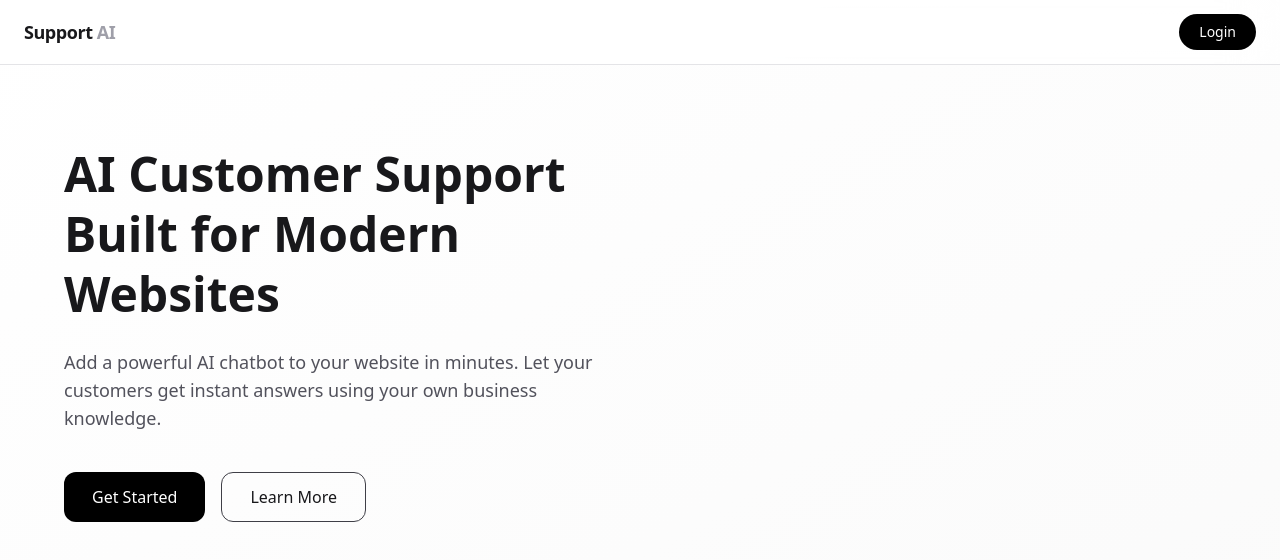
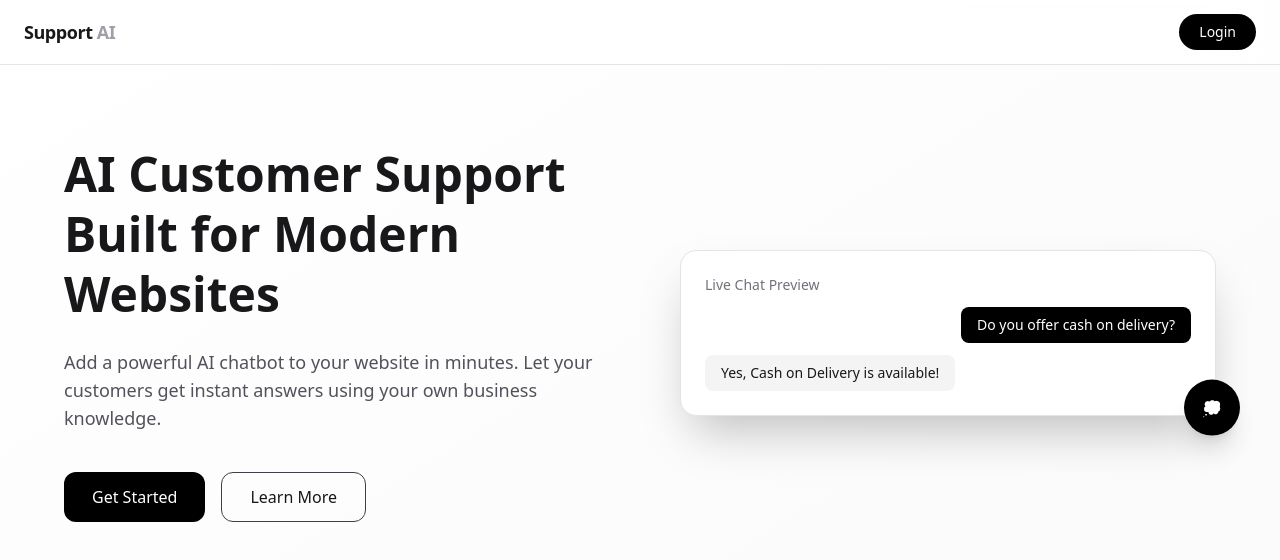
Before and after one commit to tejth/AI-Customer-Support, a Next.js app in the folder support-ai/: page / in a window 1280 px wide. Shown: the top 560 px of the page. Built offline with nearby package versions, Linux system fonts and the light colour scheme; no server answers; what @scalekit-sdk/node would draw is missing.

Commit message:
added livechat section

```diff
--- a/support-ai/src/components/HomeClient.tsx
+++ b/support-ai/src/components/HomeClient.tsx
@@ -83,7 +83,9 @@
       </motion.div>
 
       <section className="pt-36 pb-28 px-6">
+
         <div className="max-w-6xl mx-auto grid grid-cols-1 md:grid-cols-2 gap-20 items-center">
+
           <motion.div
             initial={{ opacity: 0, y: 40 }}
             animate={{ opacity: 1, y: 0 }}
@@ -123,8 +125,56 @@
               </button>
             </div>
           </motion.div>
-          <div></div>
+
+
+
+          <motion.div
+            initial={{opacity:0 , scale: 0.95}}
+            animate={{opacity:1 , scale:1}}
+            transition={{ duration:0.7 , delay:0.2}}
+            className="relative"
+          >
+
+            <div className="rounded-2xl bg-white shadow-2xl border border-zinc-200 p-6">
+                <div className="text-sm text-zinc-500 mb-3">
+                  Live Chat Preview
+                </div>
+                <div className="space-y-3">
+                  <div className="bg-black text-white rounded-lg px-4 py-2 text-sm ml-auto w-fit ">Do you offer cash on delivery?</div>
+                  <div className="bg-zinc-100 rounded-lg px-4 py-2 text-sm w-fit">Yes, Cash on Delivery is available!</div>
+
+                </div>
+                <motion.div
+                 animate={{y:[0,-12,0]}}
+                 transition={{repeat:Infinity , duration:3}}
+                 className="
+                 absolute -bottom-6 -right-6
+                 w-14 h-14 rounded-full
+                 bg-black text-white
+                 flex items-center justify-center
+                 shadow-xl
+                 "
+
+                >
+                   💭
+                </motion.div>
+
+            </div>
+
+
+
+          </motion.div>
+
+
         </div>
+
+
+
+
+
+
+
+
       </section>
     </div>
   );
```
